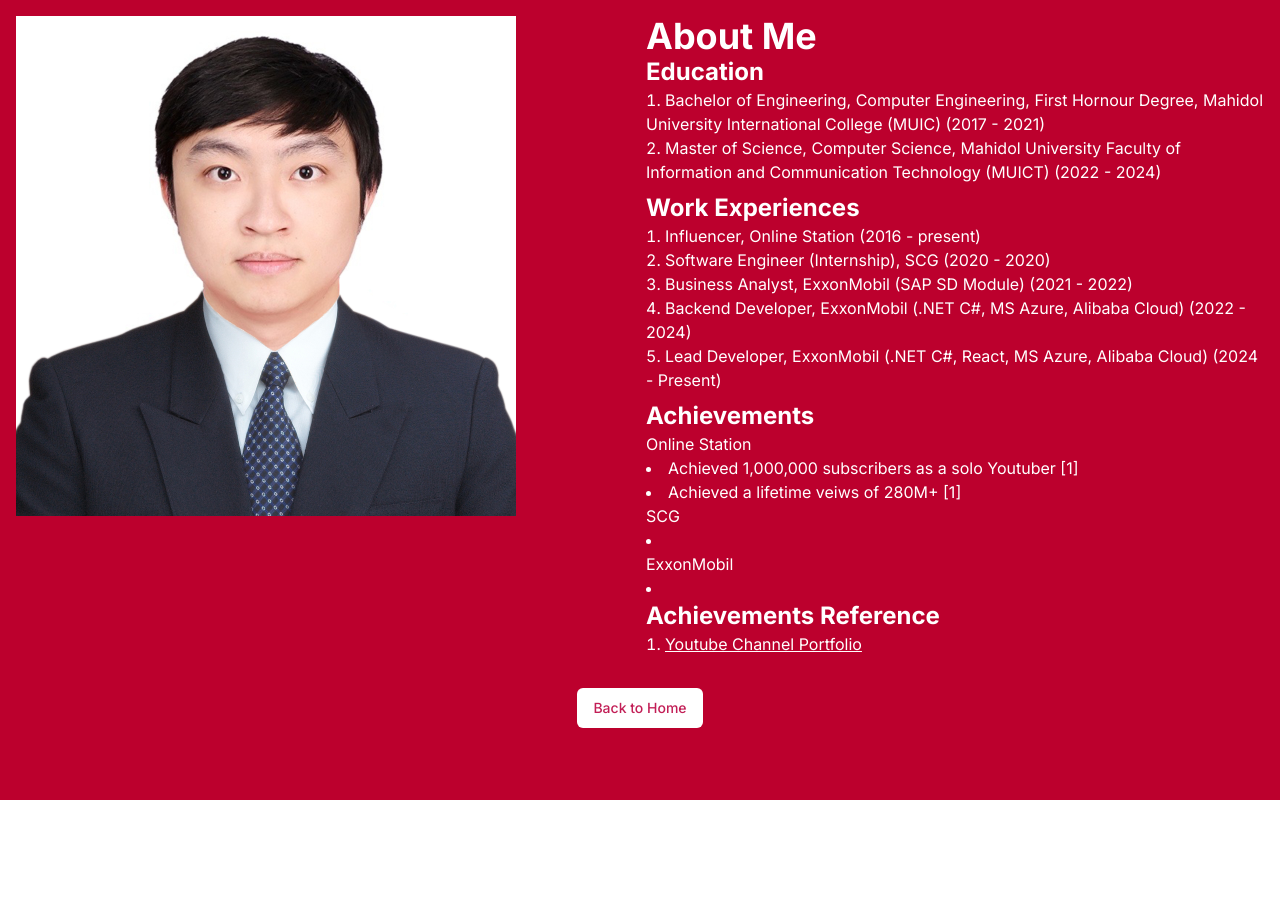
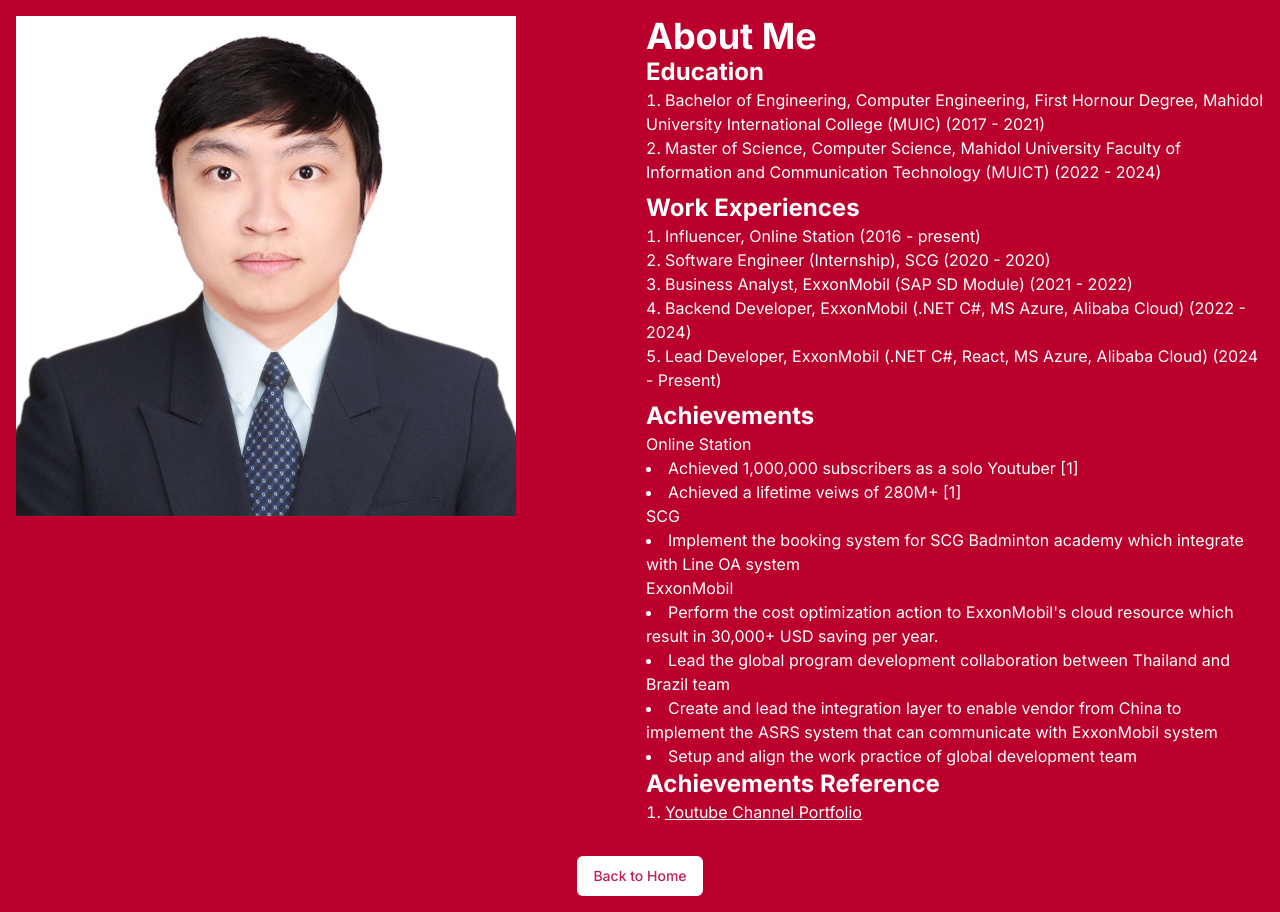
Before and after one commit to RealFilllykung/ajcc-2025, a Next.js app: page /ajcc-2025/about in a window 1280 px wide. Before the commit the page ends 800 px from the top, so only its background shows below. Built offline with nearby package versions, Linux system fonts and the light colour scheme.

Commit message:
feat: achievements

```diff
--- a/app/about/page.tsx
+++ b/app/about/page.tsx
@@ -42,12 +42,15 @@ export default function AboutPage() {
 
           <h3 className="text-1xl">SCG</h3>
           <ol className="list-disc list-inside">
-            <li></li>
+            <li>Implement the booking system for SCG Badminton academy which integrate with Line OA system</li>
           </ol>
 
           <h3 className="text-1xl">ExxonMobil</h3>
           <ol className="list-disc list-inside">
-            <li></li>
+            <li>Perform the cost optimization action to ExxonMobil's cloud resource which result in 30,000+ USD saving per year.</li>
+            <li>Lead the global program development collaboration between Thailand and Brazil team</li>
+            <li>Create and lead the integration layer to enable vendor from China to implement the ASRS system that can communicate with ExxonMobil system</li>
+            <li>Setup and align the work practice of global development team</li>
           </ol>
 
           <h2 className="text-2xl font-bold">Achievements Reference</h2>
```
